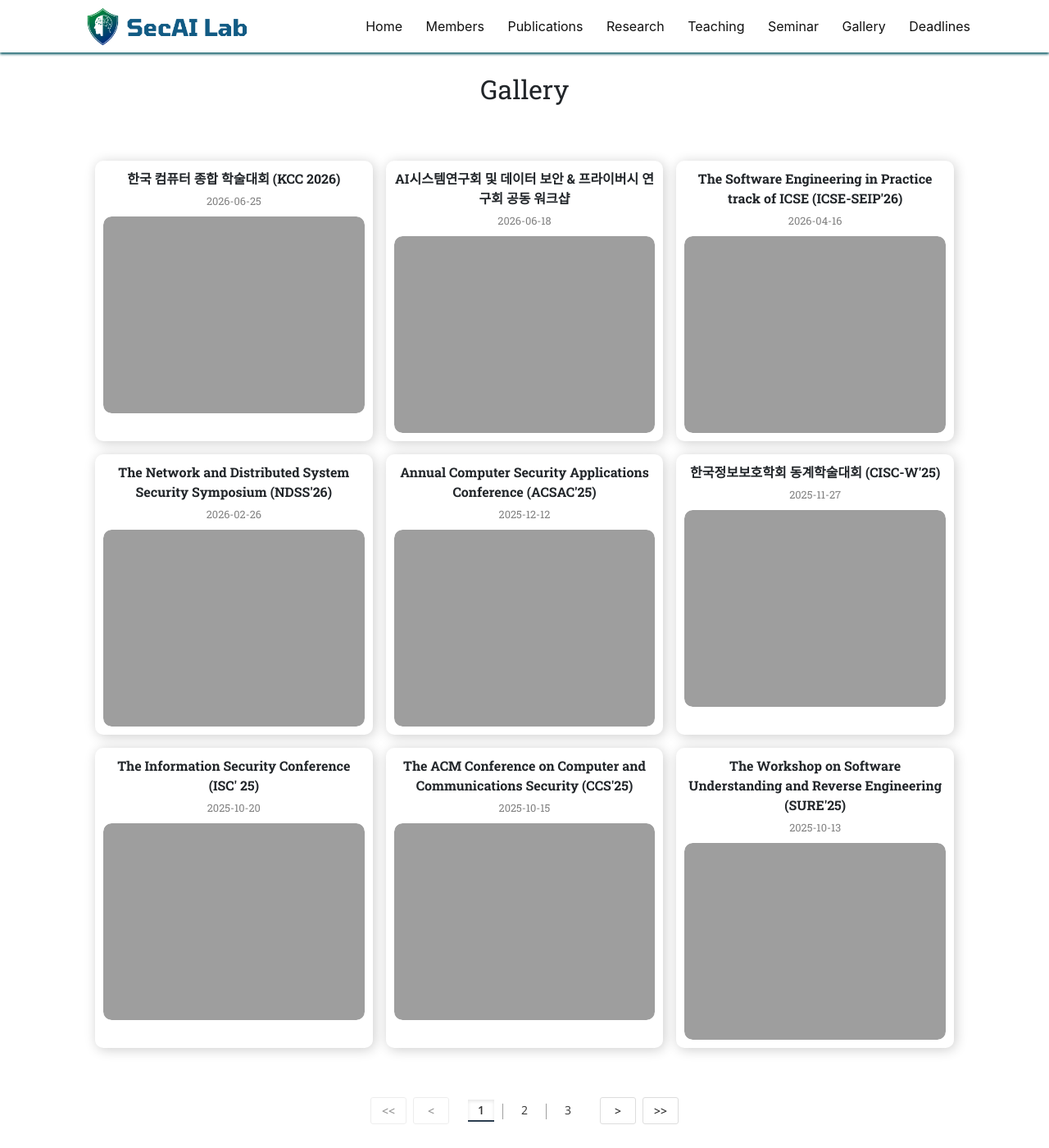
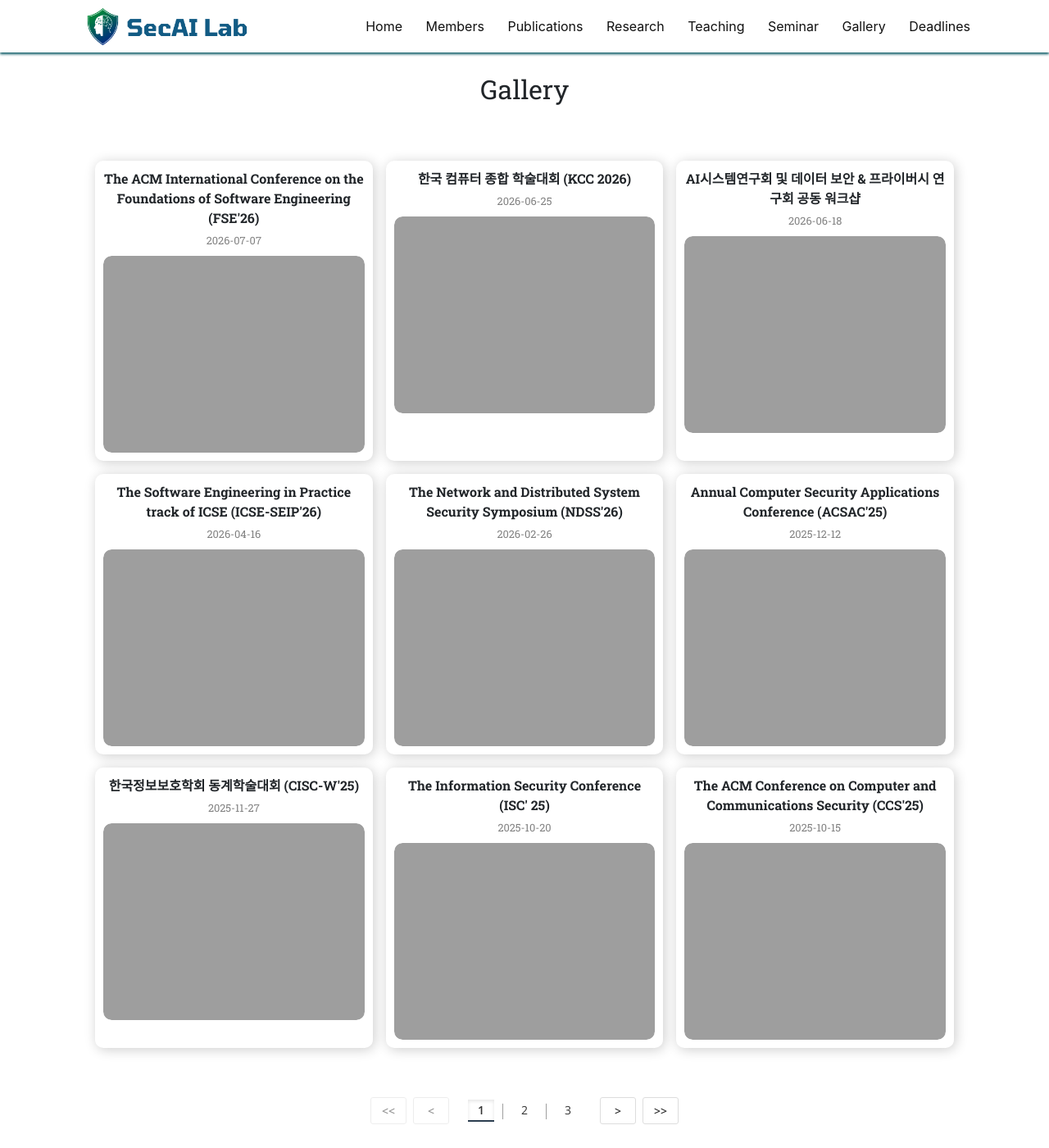
Before and after one commit to SecAI-Lab/secai-lab.github.io, a Jekyll site: the page built from pages/gallery.md, in a window 1280 px wide and 1400 px high. Shown: the whole window at 82% size. Built offline with Jekyll 4.4.1, drawn with Linux system fonts in a browser that asks for light colours; nearby versions of some CDN libraries.

Commit message:
FSE 2026

```diff
--- a/_data/gallery.yml
+++ b/_data/gallery.yml
@@ -1,3 +1,10 @@
+- title: "The ACM International Conference on the Foundations of Software Engineering (FSE'26)"
+  images:
+    - filename: FSE_26/260707_1.jpg
+      date: "2026-07-07"
+    - filename: FSE_26/260707_2.jpg
+      date: "2026-07-07"
+
 - title: "한국 컴퓨터 종합 학술대회 (KCC 2026)"
   images:
     - filename: KCC_26/260625_1.jpg
```
Also changed, not shown: images/gallery/FSE_26/260707_2.jpg (added), 1 other file.
